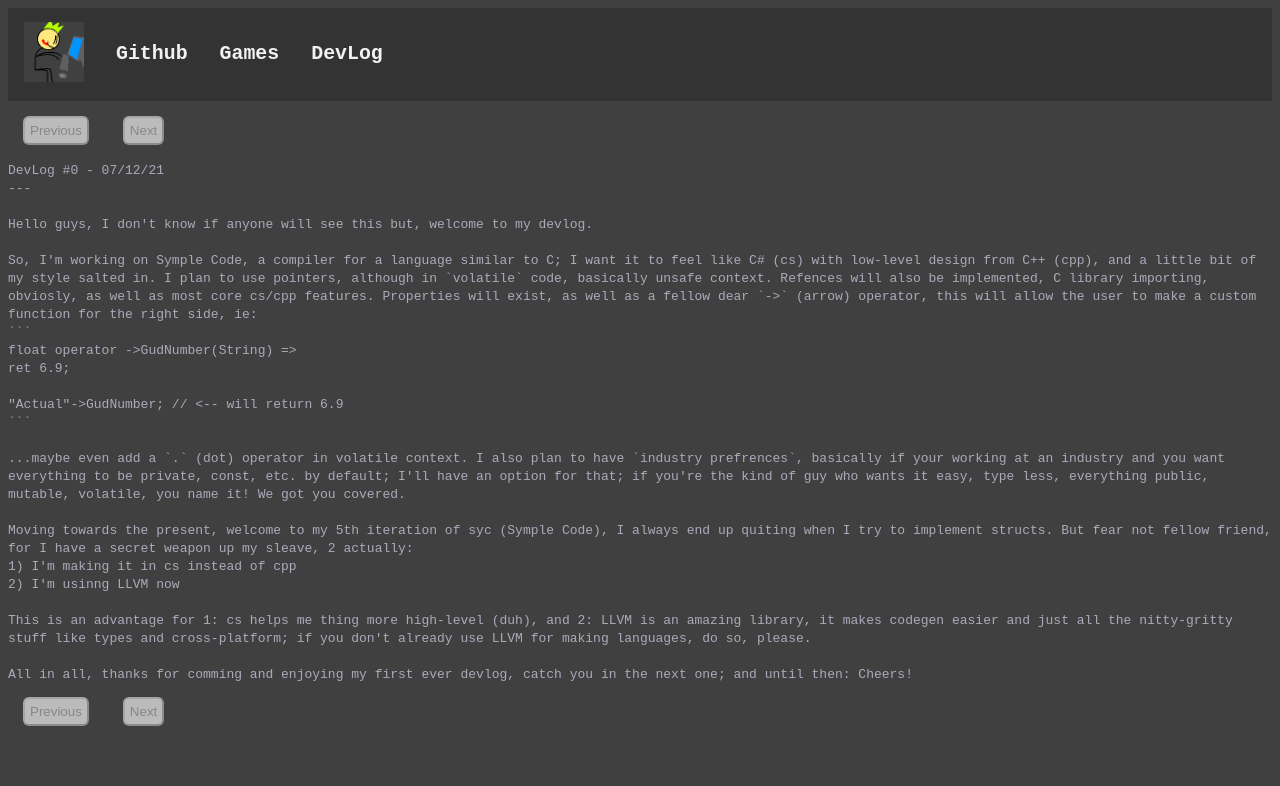
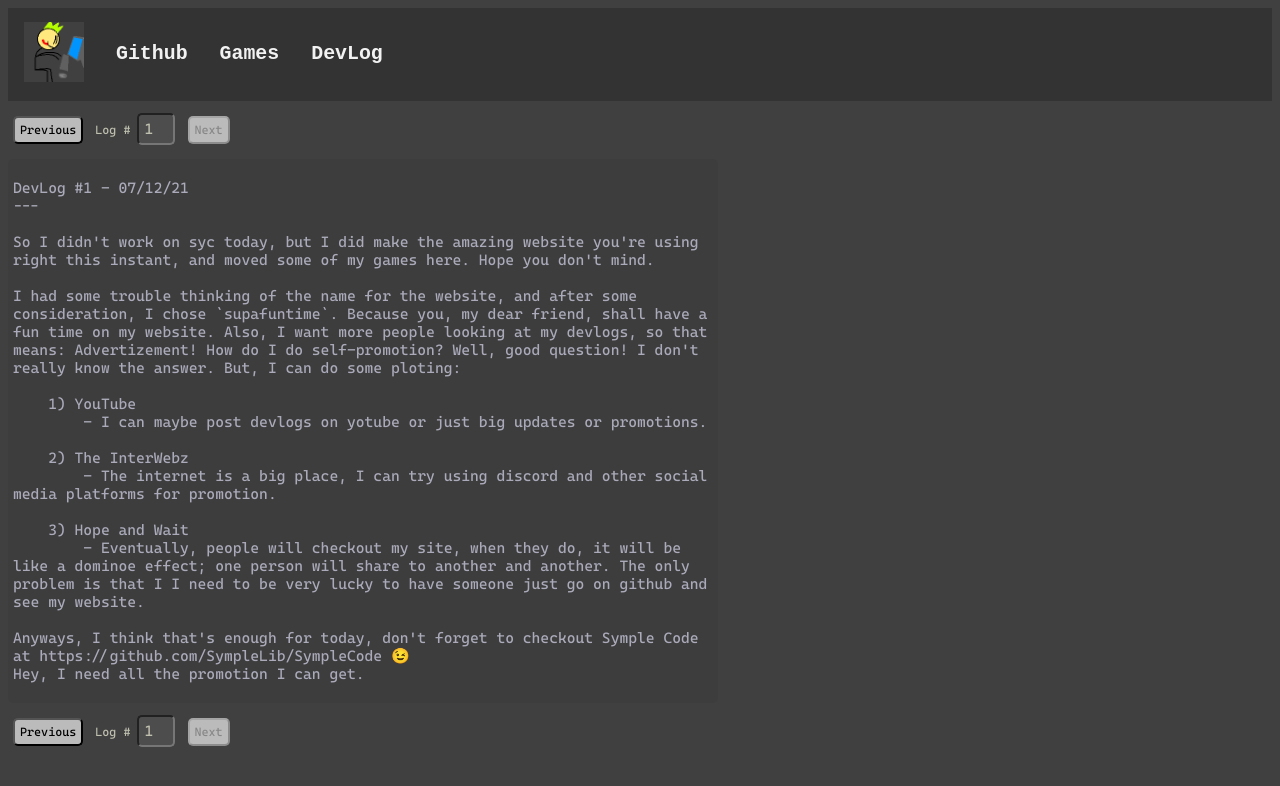
Before and after one commit to ipo-official/ipo-official.github.io, a plain HTML site: page devlog/index.html in a window 1280 px wide. Drawn offline with Linux system fonts and the light colour scheme.

Commit message:
It's a smol would after all

```diff
--- a/devlog/index.html
+++ b/devlog/index.html
@@ -8,18 +8,57 @@
 		<title>Treidex Dev Log</title>
 
 		<style>
+			body {
+				font-family: CascadiaCode;
+				font-size: 12px;
+			}
+
+			.nav {
+				color: #C0C0B0;
+			}
+
 			.nav > * {
 				padding: 5px;
-				margin: 15px;
+				margin: 15px 5px;
 			}
 
 			.nav button {
 				background-color: #BBBBBB;
-				border-radius: 6px;
+				border-radius: 5px;
+
+				font-family: CascadiaCode;
+				font-size: 12px;
+			}
+
+			.goto {
+				width: 24px;
+				margin: auto 0px;
+				border-radius: 5px;
+				background-color: #4D4D4D;
+				color: #C0C0B0;
+				font-family: CascadiaCode;
+				font-size: 15px;
+			}
+
+			@font-face {
+				font-family: CascadiaCode;
+				src: url('/CascadiaCode.ttf');
+			}
+
+			#logDiv {
+				background-color: #3D3D3D;
+				padding: 5px;
+				max-width: 700px;
+				border-radius: 5px;
 			}
 
 			#log {
 				color: #AAAABA;
+				font-family: CascadiaCode;
+				white-space: pre-wrap;
+				font-size: 15px;
+
+				tab-size: 4;
 			}
 		</style>
 	</head>
@@ -28,27 +67,52 @@
 
 		<div class="nav">
 			<button class="prev-btn" onclick="Prev()">Previous</button>
+			Log #
+			<input type="number" onchange="Goto(value)" min="0" class="goto" value="Goto log...">
 			<button class="next-btn" onclick="Next()">Next</button>
 		</div>
 
-		<code id="log">Could not load devlog</code>
+		<div id="logDiv">
+			<pre id="log">Could not load devlog</code>
+		</div>
 
 		<div class="nav">
 			<button class="prev-btn" onclick="Prev()">Previous</button>
+			Log #
+			<input type="number" onchange="Goto(value)" min="0" class="goto" value="Goto log...">
 			<button class="next-btn" onclick="Next()">Next</button>
 		</div>
 
 		<script>
-			const latestLogNumber = 0; // 👈 REMEMBER TO UPDATE!!
+			const latestLogNumber = 1; // 👈 REMEMBER TO UPDATE!!
 
 			var logNum = latestLogNumber;
+			let lsLogNum = sessionStorage.getItem("log-num");
+			if (lsLogNum != undefined)
+				logNum = lsLogNum;
+
 			const logEl = document.getElementById("log");
+
+			const gotos = document.getElementsByClassName("goto");
+			for (let goto of gotos)
+			{
+				goto.value = logNum;
+				goto.max = latestLogNumber;
+			}
 
 			const prevBtns = document.getElementsByClassName("prev-btn");
 			const nextBtns = document.getElementsByClassName("next-btn");
 
 			LoadLog();
 			Update();
+
+			function Goto(where)
+			{
+				logNum = where;
+				Update();
+				for (let goto of gotos)
+					goto.value = logNum;
+			}
 
 			function Prev()
 			{
@@ -67,12 +131,16 @@
 				if (logNum <= 0)
 				{
 					logNum = 0;
+					for (let btn of nextBtns)
+						btn.disabled = false;
 					for (let btn of prevBtns)
 						btn.disabled = true;
 				}
 				if (logNum >= latestLogNumber)
 				{
 					logNum = latestLogNumber;
+					for (let btn of prevBtns)
+						btn.disabled = false;
 					for (let btn of nextBtns)
 						btn.disabled = true;
 				}
@@ -84,6 +152,9 @@
 					for (let btn of nextBtns)
 						btn.disabled = false;
 				}
+
+				sessionStorage.setItem("log-num", logNum);
+				LoadLog();
 			}
 
 			function LoadLog()
```
Also changed, not shown: CascadiaCode.ttf (added), devlog/1.txt (added).
